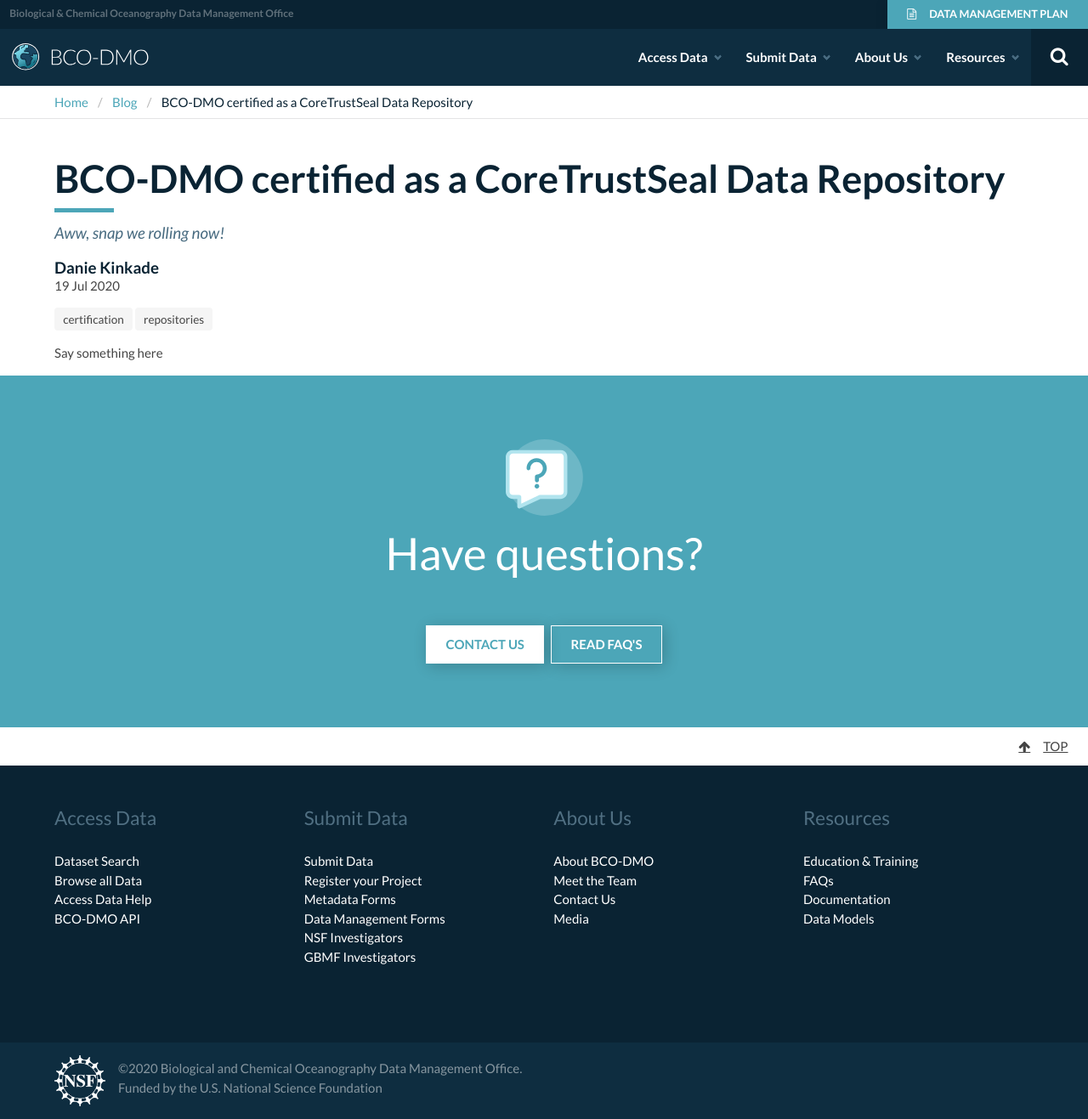
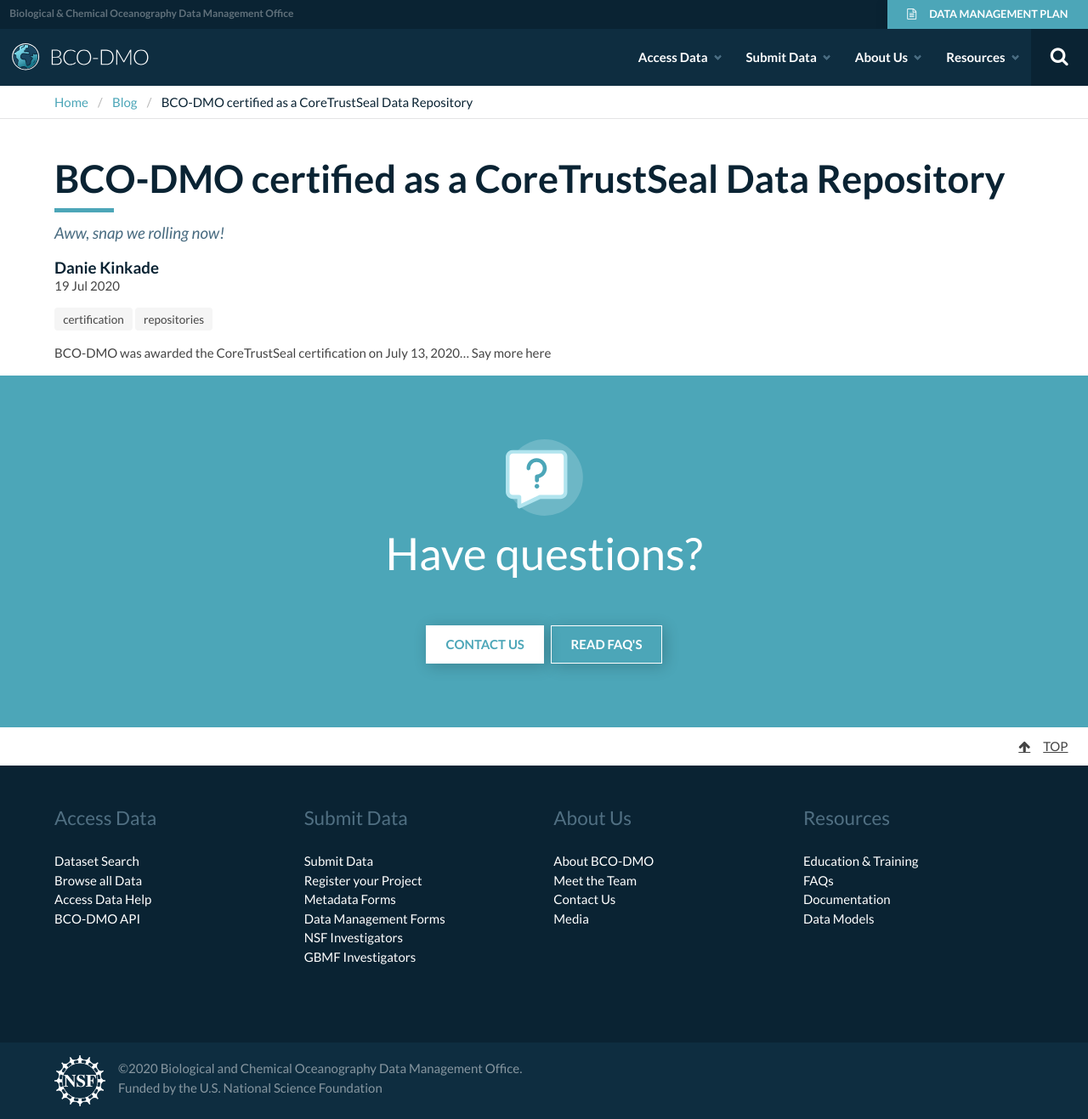
Before and after one commit to BCODMO/blog.bco-dmo.org, a Jekyll site: the page built from _posts/2020-07-19-core-trust-seal-certification.md, in a window 1280 px wide. Shown: the whole page at 85% size. Built offline with Jekyll 4.4.1, drawn with Linux system fonts in a browser that asks for light colours.

Commit message:
Update 2020-07-19-core-trust-seal-certification.md

```diff
--- a/_posts/2020-07-19-core-trust-seal-certification.md
+++ b/_posts/2020-07-19-core-trust-seal-certification.md
@@ -14,4 +13,4 @@
   - repositories
 ---
 
-Say something<!--more--> here
+BCO-DMO was awarded the CoreTrustSeal certification on July 13, 2020...<!--more--> Say more here
```
Also changed, not shown: other parts of _posts/2020-07-19-core-trust-seal-certification.md (+0 -1 lines).
